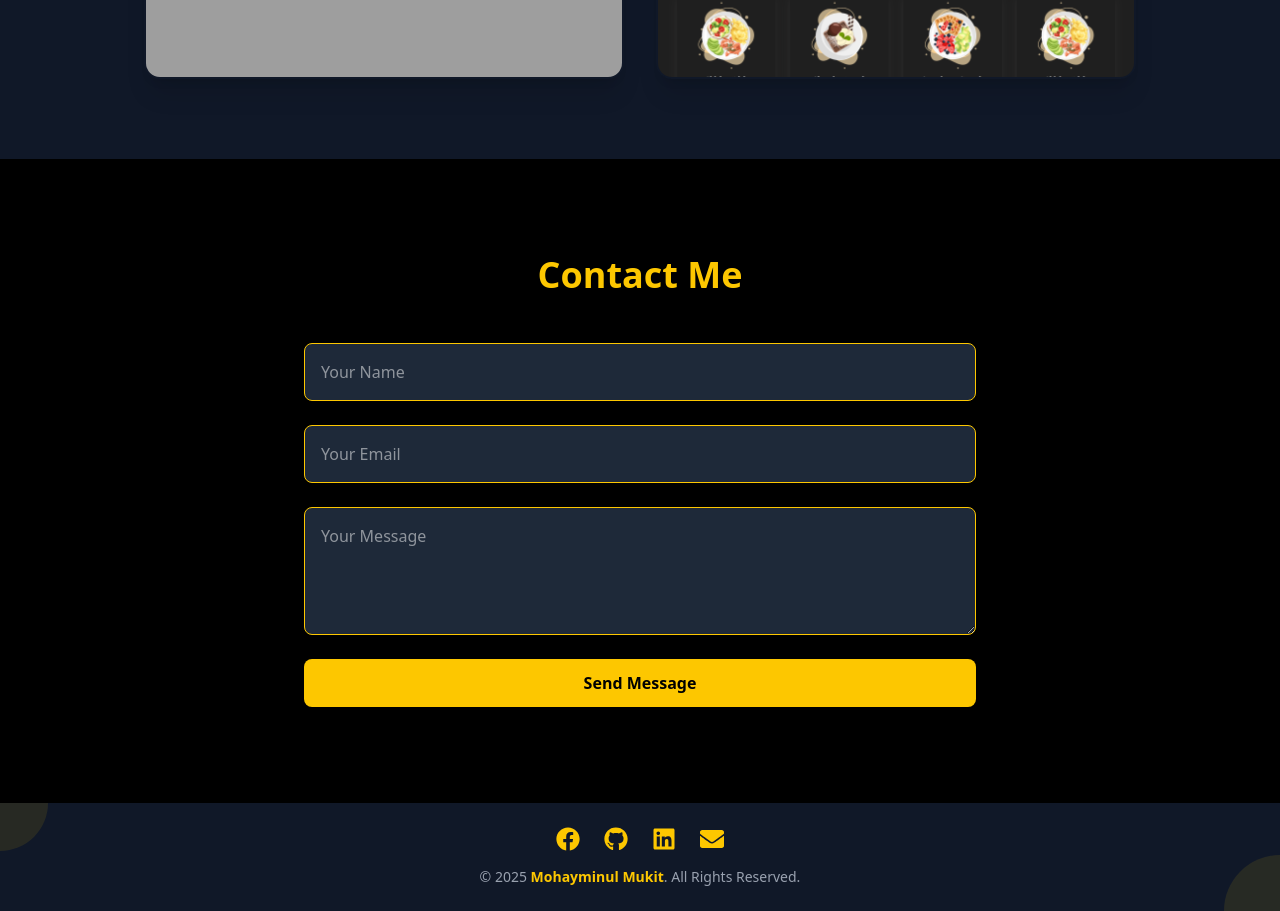
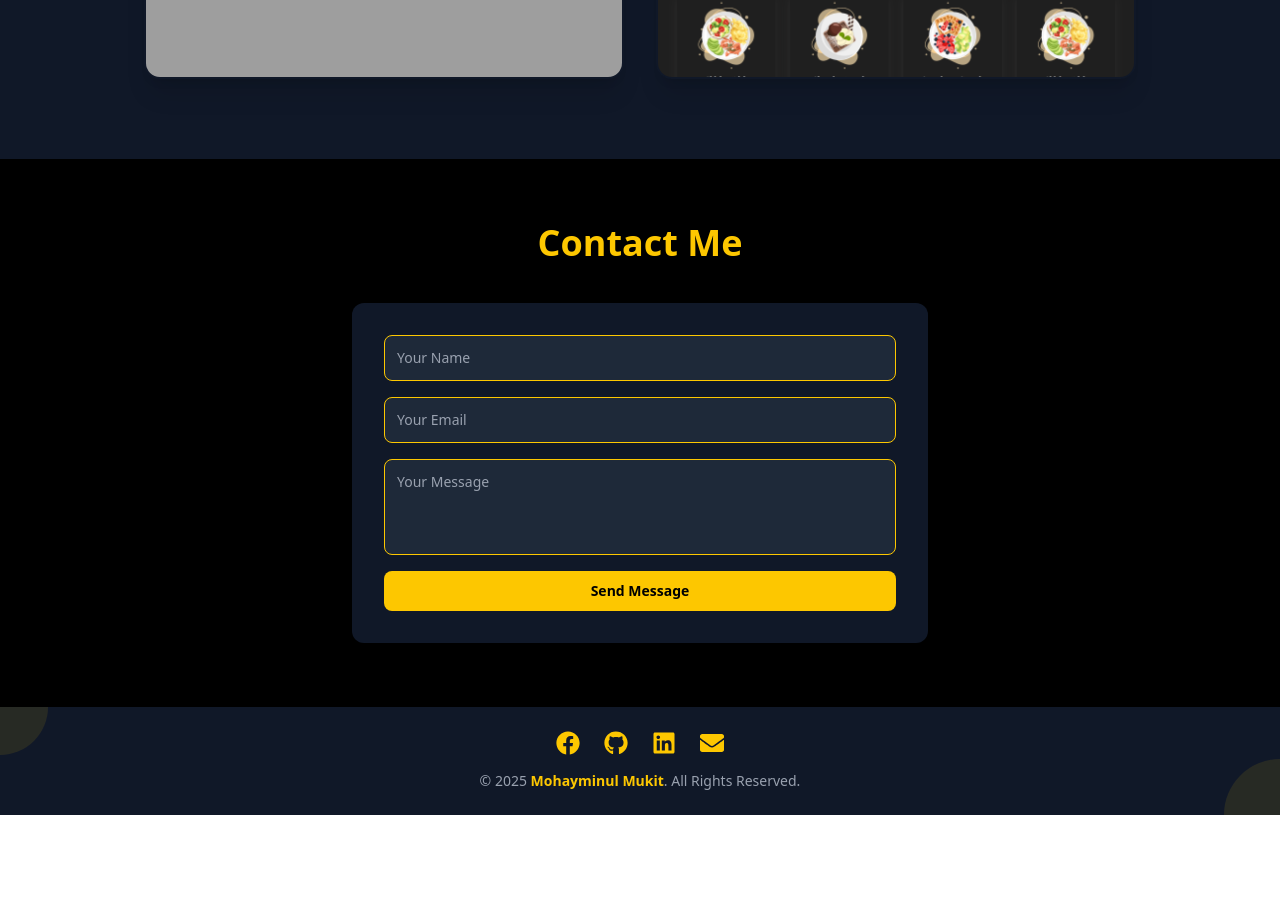
Before and after one commit to mukit-blaster/myPortfolio, a React (Vite) app: page / in a window 1280 px wide. Shown: the part 3556-4467 px from the top of the page. After the commit the page ends 4371 px from the top, so only its background shows below. Built offline with nearby package versions, Linux system fonts and the light colour scheme; grey boxes are pictures that could not be loaded.

Commit message:
Email valadiation done from emailjs

```diff
--- a/package.json
+++ b/package.json
@@ -12,6 +12,7 @@
   "dependencies": {
     "@tailwindcss/vite": "^4.1.13",
     "aos": "^2.3.4",
+    "emailjs-com": "^3.2.0",
     "react": "^19.1.1",
     "react-dom": "^19.1.1",
     "react-icons": "^5.5.0",
--- a/src/components/Contact.jsx
+++ b/src/components/Contact.jsx
@@ -1,14 +1,107 @@
-import React from 'react';
+import React, { useRef, useState } from "react";
+import emailjs from "emailjs-com";
 
 export default function Contact() {
+  const formRef = useRef();
+  const [status, setStatus] = useState({ message: "", type: "" });
+  const [sending, setSending] = useState(false);
+
+  const handleSubmit = (e) => {
+    e.preventDefault();
+
+    const form = formRef.current;
+    const name = form.user_name.value.trim();
+    const email = form.user_email.value.trim();
+    const message = form.message.value.trim();
+
+    if (!name || !email || !message) {
+      setStatus({ message: "⚠️ Please fill in all fields.", type: "warning" });
+      return;
+    }
+
+    const emailPattern = /^[^\s@]+@[^\s@]+\.[^\s@]+$/;
+    if (!emailPattern.test(email)) {
+      setStatus({ message: "⚠️ Please enter a valid email.", type: "warning" });
+      return;
+    }
+
+    setSending(true);
+    setStatus({ message: "⏳ Sending...", type: "info" });
+
+    emailjs
+      .sendForm(
+        "service_6iymw4r",
+        "template_ytmfxtw",
+        formRef.current,
+        "sm1rRzR5Jqk-cUqXp"
+      )
+      .then(
+        () => {
+          setStatus({ message: "✅ Message Sent Successfully!", type: "success" });
+          setSending(false);
+          form.reset();
+        },
+        () => {
+          setStatus({ message: "❌ Failed to send. Try again.", type: "error" });
+          setSending(false);
+        }
+      );
+  };
+
+  // Style mapping for alerts
+  const alertStyles = {
+    success: "bg-green-600/20 border border-green-500 text-green-400",
+    error: "bg-red-600/20 border border-red-500 text-red-400",
+    warning: "bg-yellow-600/20 border border-yellow-500 text-yellow-400",
+    info: "bg-blue-600/20 border border-blue-500 text-blue-400",
+  };
+
   return (
-    <section id="contact" className="py-24" data-aos="fade-left">
-      <h2 className="text-4xl font-bold text-yellow-400 text-center mb-12">Contact Me</h2>
-      <form className="max-w-2xl mx-auto flex flex-col gap-6">
-        <input type="text" placeholder="Your Name" className="p-4 rounded-lg bg-gray-800 border border-yellow-400 text-white"/>
-        <input type="email" placeholder="Your Email" className="p-4 rounded-lg bg-gray-800 border border-yellow-400 text-white"/>
-        <textarea placeholder="Your Message" className="p-4 rounded-lg bg-gray-800 border border-yellow-400 text-white h-32"/>
-        <button className="px-6 py-3 bg-yellow-400 text-black font-semibold rounded-lg hover:bg-yellow-500 transition">Send Message</button>
+    <section id="contact" className="py-16 bg-black relative">
+      <h2 className="text-3xl md:text-4xl font-bold text-yellow-400 text-center mb-10">
+        Contact Me
+      </h2>
+
+      <form
+        ref={formRef}
+        onSubmit={handleSubmit}
+        className="max-w-xl mx-auto flex flex-col gap-4 bg-gray-900 p-6 md:p-8 rounded-xl shadow-lg"
+      >
+        <input
+          type="text"
+          name="user_name"
+          placeholder="Your Name"
+          className="p-3 rounded-lg bg-gray-800 border border-yellow-400 text-white placeholder-gray-400 focus:ring-2 focus:ring-yellow-400 outline-none transition duration-300 text-sm"
+        />
+        <input
+          type="email"
+          name="user_email"
+          placeholder="Your Email"
+          className="p-3 rounded-lg bg-gray-800 border border-yellow-400 text-white placeholder-gray-400 focus:ring-2 focus:ring-yellow-400 outline-none transition duration-300 text-sm"
+        />
+        <textarea
+          name="message"
+          placeholder="Your Message"
+          className="p-3 rounded-lg bg-gray-800 border border-yellow-400 text-white placeholder-gray-400 focus:ring-2 focus:ring-yellow-400 outline-none transition duration-300 h-24 resize-none text-sm"
+        />
+
+        <button
+          type="submit"
+          disabled={sending}
+          className={`px-5 py-2.5 bg-yellow-400 text-black font-semibold rounded-lg hover:bg-yellow-500 transition duration-300 ${
+            sending ? "cursor-not-allowed opacity-70" : ""
+          } text-sm`}
+        >
+          {sending ? "Sending..." : "Send Message"}
+        </button>
+
+        {status.message && (
+          <div
+            className={`mt-4 text-center p-3 rounded-lg text-sm font-medium transition duration-300 ${alertStyles[status.type]}`}
+          >
+            {status.message}
+          </div>
+        )}
       </form>
     </section>
   );
```
Also changed, not shown: 1 other file (tests, documents, lock files or other folders).
